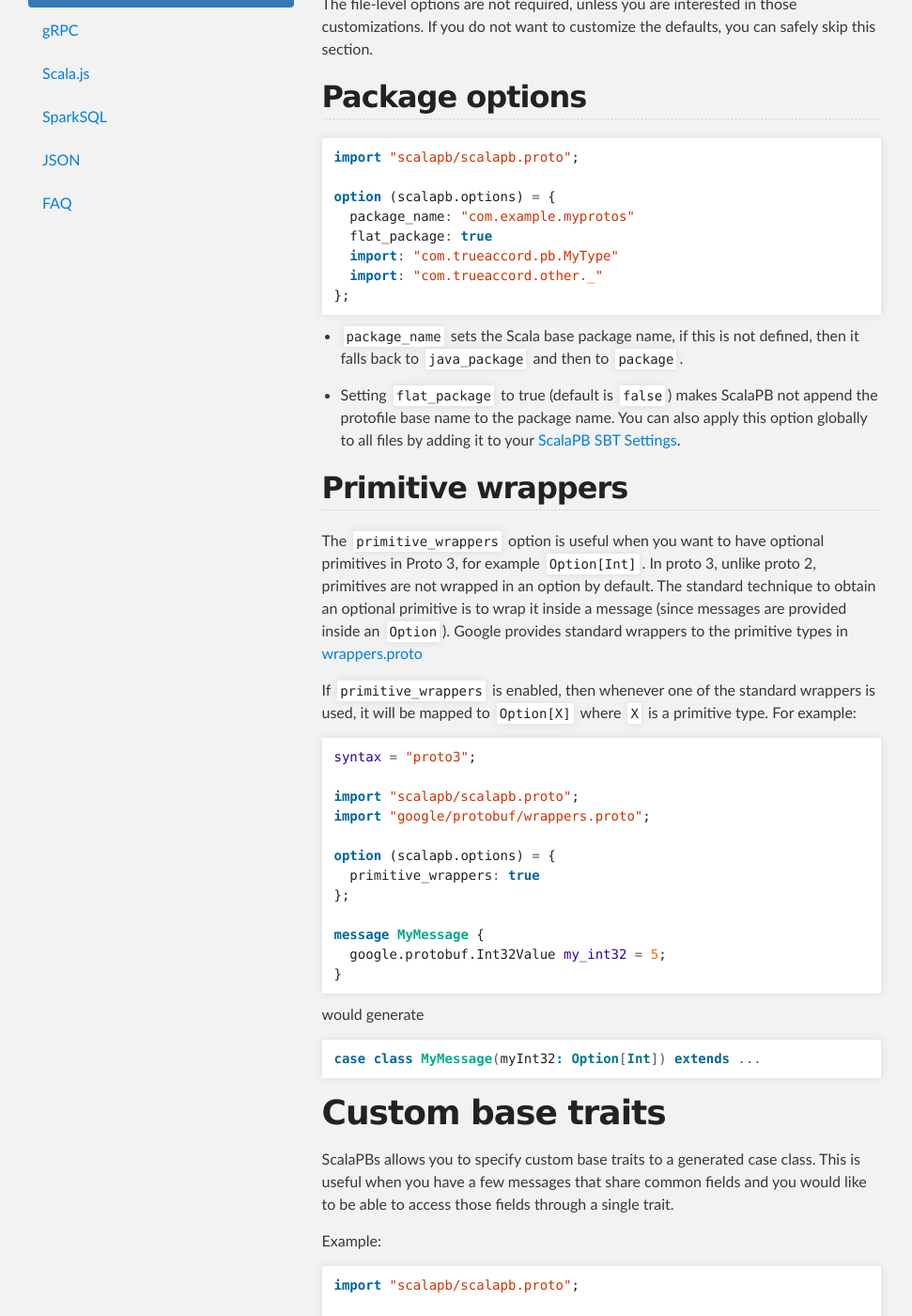
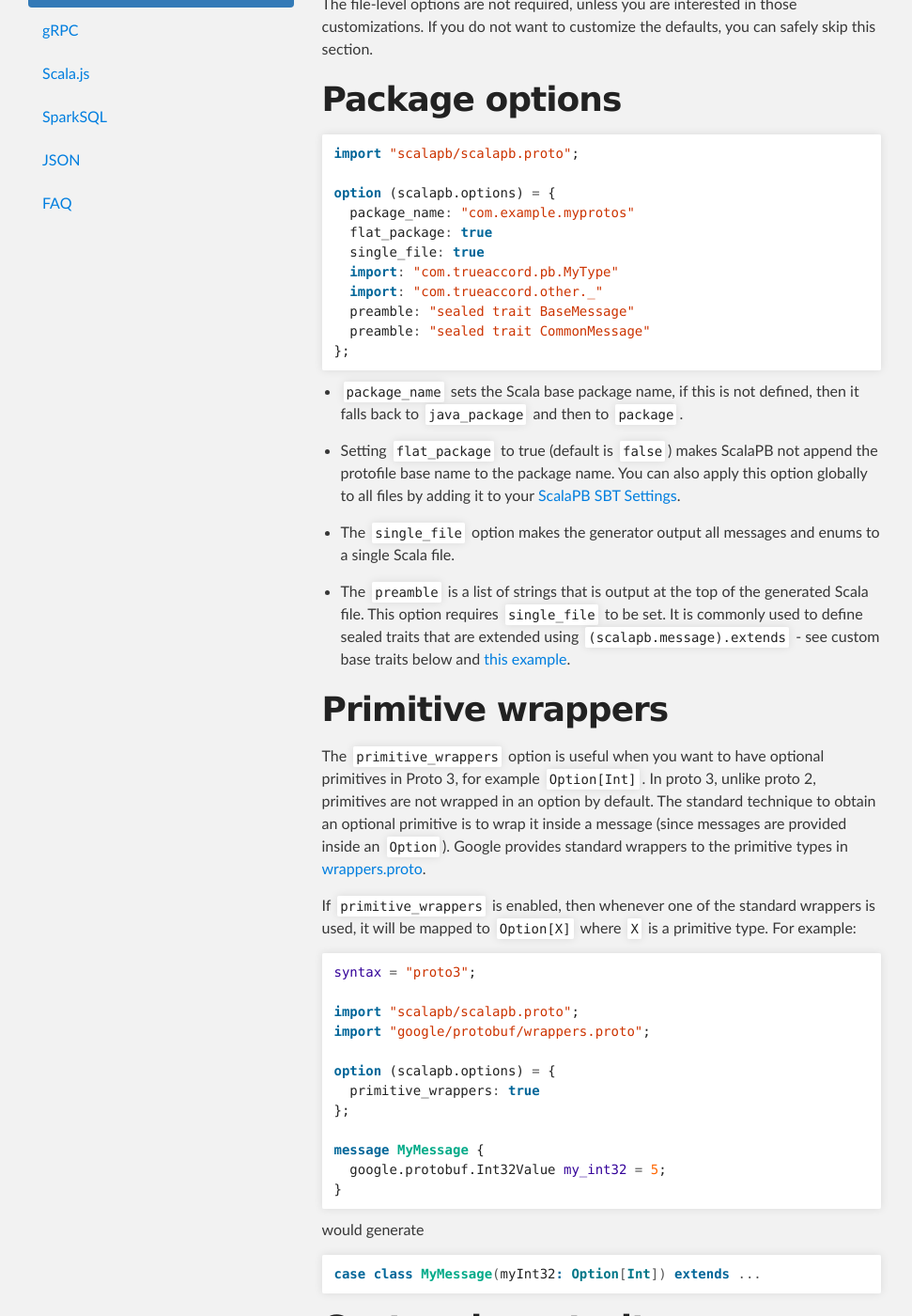
Before and after one commit to scalapb/ScalaPB, a Jekyll site: the page built from customizations.md, in a window 1280 px wide and 1400 px high, scrolled down 452 px. Shown: the whole window at 94% size, without its empty margins (0-971 px from the left). Built offline with Jekyll 4.4.1, drawn with Linux system fonts in a browser that asks for light colours.

Commit message:
Add doc for preamble and single_file.

```diff
--- a/customizations.md
+++ b/customizations.md
@@ -17,7 +17,7 @@ The file-level options are not required, unless you are interested in those
 customizations. If you do not want to customize the defaults, you can safely
 skip this section.
 
-## Package options
+# Package options
 
 {% highlight proto %}
 import "scalapb/scalapb.proto";
@@ -25,8 +25,11 @@ import "scalapb/scalapb.proto";
 option (scalapb.options) = {
   package_name: "com.example.myprotos"
   flat_package: true
+  single_file: true
   import: "com.trueaccord.pb.MyType"
   import: "com.trueaccord.other._"
+  preamble: "sealed trait BaseMessage"
+  preamble: "sealed trait CommonMessage"
 };
 {% endhighlight %}
 
@@ -37,7 +40,15 @@ then it falls back to `java_package` and then to `package`.
 the protofile base name to the package name.  You can also apply this option
 globally to all files by adding it to your [ScalaPB SBT Settings]({{site.baseurl}}/sbt-settings.html).
 
-## Primitive wrappers
+- The `single_file` option makes the generator output all messages and
+enums to a single Scala file.
+
+- The `preamble` is a list of strings that is output at the top of the
+  generated Scala file. This option requires `single_file` to be set. It is
+  commonly used to define sealed traits that are extended using
+  `(scalapb.message).extends` - see custom base traits below and [this example](https://github.com/trueaccord/ScalaPB/blob/master/e2e/src/main/protobuf/sealed_trait.proto).
+
+# Primitive wrappers
 
 The `primitive_wrappers` option is useful when you want to have optional
 primitives in Proto 3, for example `Option[Int]`. In proto 3, unlike proto 2,
@@ -45,7 +56,7 @@ primitives are not wrapped in an option by default. The standard technique to
 obtain an optional primitive is to wrap it inside a message (since messages
 are provided inside an `Option`). Google provides standard wrappers to the
 primitive types in
-[wrappers.proto](https://github.com/google/protobuf/blob/master/src/google/protobuf/wrappers.proto)
+[wrappers.proto](https://github.com/google/protobuf/blob/master/src/google/protobuf/wrappers.proto).
 
 If `primitive_wrappers` is enabled, then whenever one of the standard wrappers
 is used, it will be mapped to `Option[X]` where `X` is a primitive type. For
```
